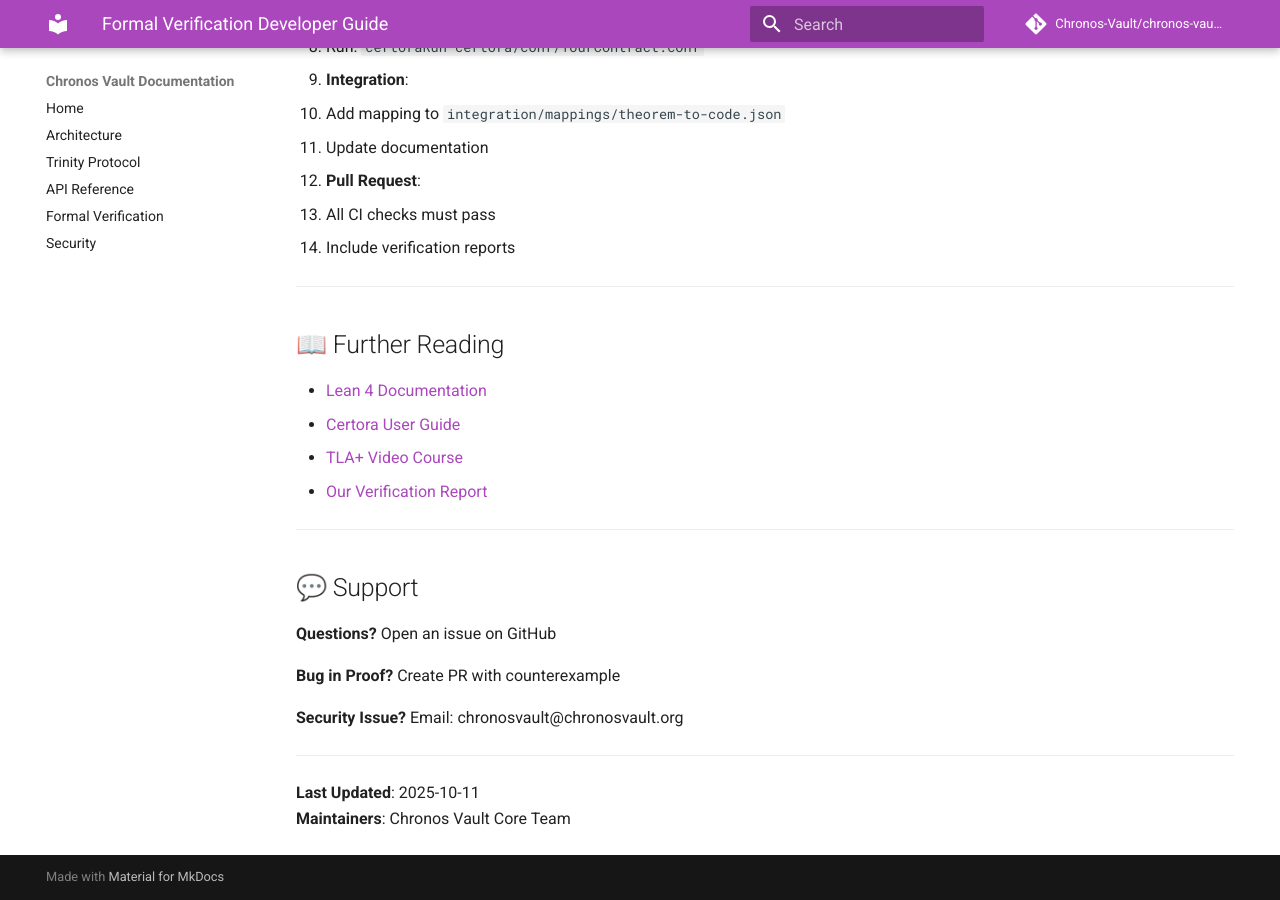
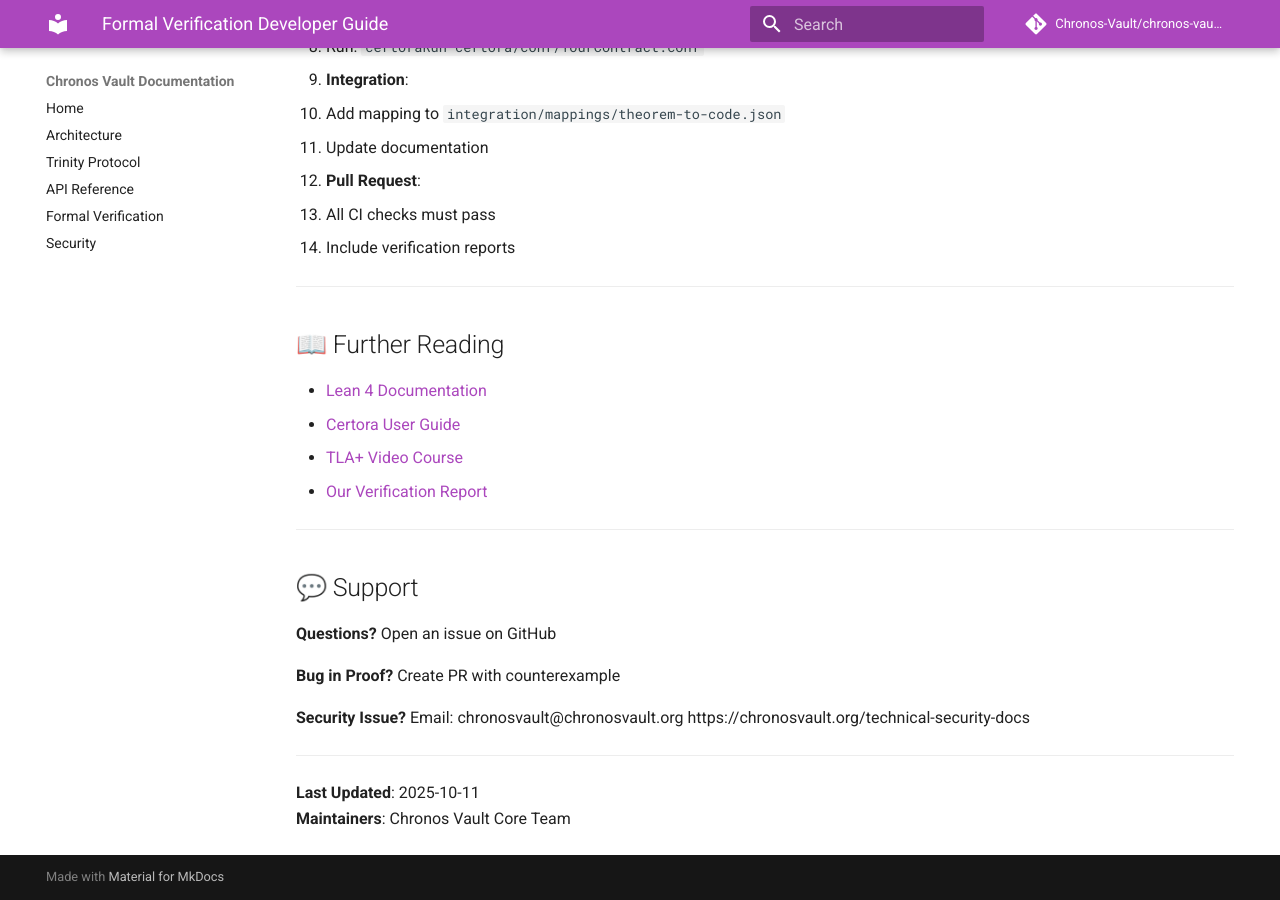
Before and after one commit to Chronos-Vault/chronos-vault-docs, an MkDocs documentation site: the page built from docs/verification/DEVELOPER_GUIDE.md, in a window 1280 px wide and 900 px high, scrolled down 8700 px. Built offline with MkDocs 1.6.1 and Material for MkDocs 9.7.7, drawn with Linux system fonts in a browser that asks for light colours; comment, search, counter and statistics services are not loaded; part of the change alters nothing that is shown.

Commit message:
Update DEVELOPER_GUIDE.md

```diff
--- a/docs/verification/DEVELOPER_GUIDE.md
+++ b/docs/verification/DEVELOPER_GUIDE.md
@@ -435,7 +435,7 @@ java -jar tla2tools.jar -deadlock tlaplus/specs/TrinityProtocol.tla
 **Bug in Proof?** Create PR with counterexample
 
 **Security Issue?** Email: chronosvault@chronosvault.org
-
+https://chronosvault.org/technical-security-docs
 ---
 
 **Last Updated**: 2025-10-11
```
